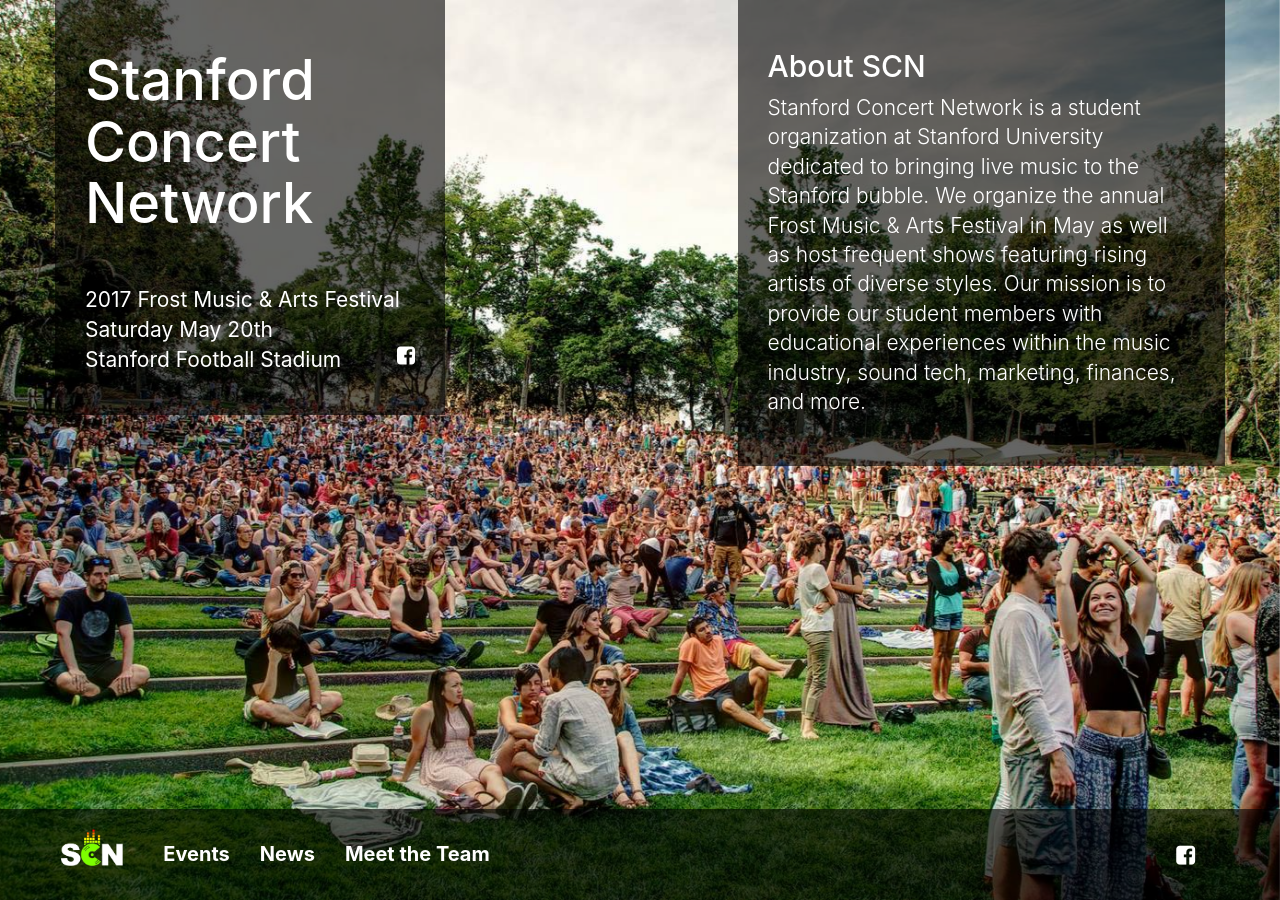
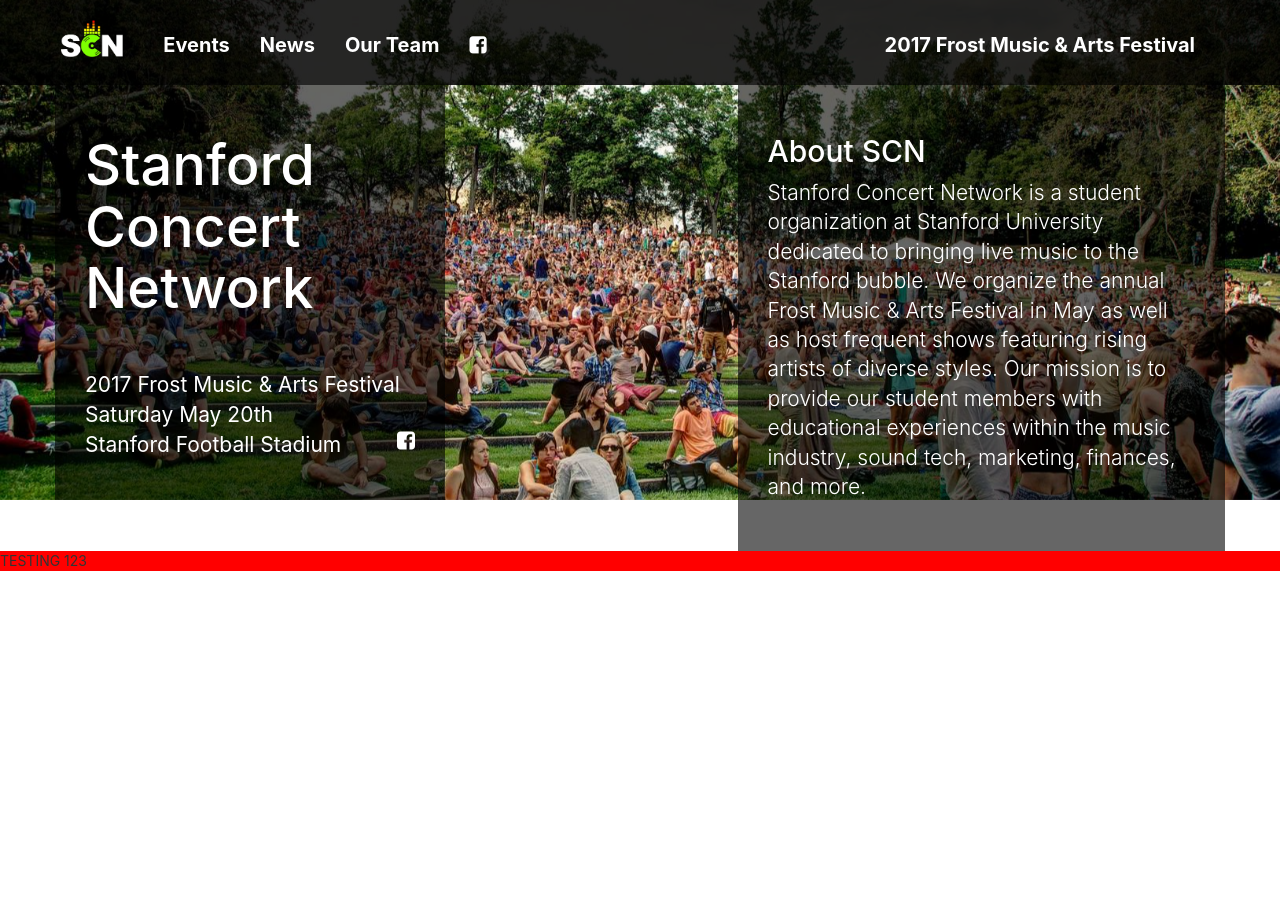
Before and after one commit to StanfordConcertNetwork/scn.stanford.edu, a Jekyll site: the page built from index.html, in a window 1280 px wide. Built offline with Jekyll 4.4.1, drawn with Linux system fonts in a browser that asks for light colours; nearby versions of some CDN libraries.

Commit message:
navbar re-org

```diff
--- a/_layouts/default.html
+++ b/_layouts/default.html
@@ -23,15 +23,15 @@
 
 <body>
 
-    <nav class="navbar navbar-inverse {% if page.url == "/" %} navbar-fixed-bottom {% endif %}" role="navigation">
+    <nav class="navbar navbar-inverse" role="navigation">
         <div class="container">
             <div class="navbar-header">
-                <button type="button" class="navbar-toggle" data-toggle="collapse" data-target="#nav">
-                    <i class="fa fa-bars"></i> More
-                </button>
                 <a class="navbar-brand" href="/">
                     <img src="/assets/img/logo_small.png">
                 </a>
+                <button type="button" class="navbar-toggle hamburger" data-toggle="collapse" data-target="#nav">
+                    <i class="fa fa-bars"></i>
+                </button>
             </div>
             <div class="collapse navbar-collapse" id="nav">
                 <ul class="nav navbar-nav">
@@ -42,16 +42,18 @@
                         <a href="/news/">News</a>
                     </li>
                     <li {% if page.url == "/team" %} class="active" {% endif %}>
-                        <a href="/team">Meet the Team</a>
+                        <a href="/team">Our Team</a>
                     </li>
-                    <li class="visible-xs">
-                        <a href="https://www.facebook.com/stanfordconcertnetwork" target="blank">Facebook</a>
-                    </li>
-                </ul>
-                <ul class="nav navbar-nav navbar-social pull-right hidden-xs">
                     <li>
                         <a href="https://www.facebook.com/stanfordconcertnetwork" target="blank"><i class="fa fa-facebook-square"></i></a>
                     </li>
+                </ul>
+                <ul class="nav navbar-nav pull-right hidden-sm hidden-xs">
+                    <li>
+                        {% for event in site.events %}
+                        <a href="{{ event.link }}" target="blank">{{ event.title }}</a>
+                        {% endfor %}
+                    <li>
                 </ul>
             </div>
         </div>
--- a/assets/css/carousel.css
+++ b/assets/css/carousel.css
@@ -1,18 +1,4 @@
 /* CAROUSEL */
-
-html {
-    position: relative;
-}
-
-body,
-html {
-    min-height: 100%;
-}
-
-body {
-    font-family: -apple-system, BlinkMacSystemFont, "helvetica neue", helvetica, sans-serif;
-    background: none;
-}
 
 .fill {
     width: 100%;
@@ -25,18 +11,18 @@
 }
 
 .carousel {
+    position: fixed;
+    top: 0;
+    width: 100%;
     z-index: -1;
 }
 
-.carousel,
 .carousel-inner,
 .item,
 .fill {
-    position: absolute;
+    width: 100%;
+    height: 500px;
     top: 0;
-    left: 0;
-    right: 0;
-    bottom: 0;
 }
 
 .carousel-inner > .item {
--- a/assets/css/main.css
+++ b/assets/css/main.css
@@ -1,12 +1,23 @@
 @import url("navbar.css");
 @import url("carousel.css");
 
-/* MAIN INFO */
+/* GENERAL CSS */
 
-.main-info {
-    margin-bottom: 125px;
+html {
+    position: relative;
 }
 
+body,
+html {
+    min-height: 100%;
+}
+
+body {
+    font-family: -apple-system, BlinkMacSystemFont, "helvetica neue", helvetica, sans-serif;
+    background: none;
+}
+
+/* MAIN INFO */
 .caption {
     top: 0;
 }
--- a/assets/css/navbar.css
+++ b/assets/css/navbar.css
@@ -9,13 +9,16 @@
     font-size: 20px;
     padding-top: 20px;
     padding-bottom: 10px;
-    background-color: rgba(0, 0, 0, 0.6);
+    background-color: rgba(0, 0, 0, 0.85);
     border: none;
 }
 
 .navbar-inverse .navbar-nav > li > a {
     color: #fff;
     font-weight: bold;
+    padding: 0;
+    padding-bottom: 5px;
+    margin: 15px;
 }
 
 .navbar-inverse .navbar-nav > li > a:hover,
@@ -25,20 +28,9 @@
     background-color: initial;
 }
 
-.navbar-inverse .navbar-nav.navbar-social > li > a {
+.navbar-inverse .navbar-nav .navbar-social > li > a {
     margin-left: 0;
     display: inline-block;
-}
-
-.navbar-nav > li > a {
-    padding: 0;
-    padding-bottom: 5px;
-    margin: 15px;
-}
-
-.navbar-social {
-    font-size: 1.1em;
-    height: 61px;
 }
 
 .navbar-inverse .navbar-toggle {
@@ -65,13 +57,14 @@
     margin: 0;
 }
 
+.hamburger {
+    border: none;
+}
+
 @media (max-width: 767px) {
     .navbar-collapse .navbar-nav > li > a:hover,
     .navbar-collapse .navbar-nav > .active > a,
     .navbar-collapse .navbar-nav > .active > a:hover {
         border-bottom: none;
     }
-    .navbar-inverse .navbar-brand img {
-        height: 60px;
-    }
 }
--- a/index.html
+++ b/index.html
@@ -2,7 +2,7 @@
 layout: default
 ---
 
-<div class="container main-info">
+<div class="container">
     <div class="row caption">
         <div class="col col-md-5 col-lg-4">
             <h1>
@@ -35,7 +35,6 @@
     </div>
 </div>
 
-
 <div class="carousel slide">
     <div class="carousel-inner">
         {% assign first = true %}
@@ -49,5 +48,6 @@
         {% endfor %}
     </div>
 </div>
+<div style="background-color: red"> TESTING 123 </div>
 
 <script>$('.carousel').carousel({pause: false})</script>
```
